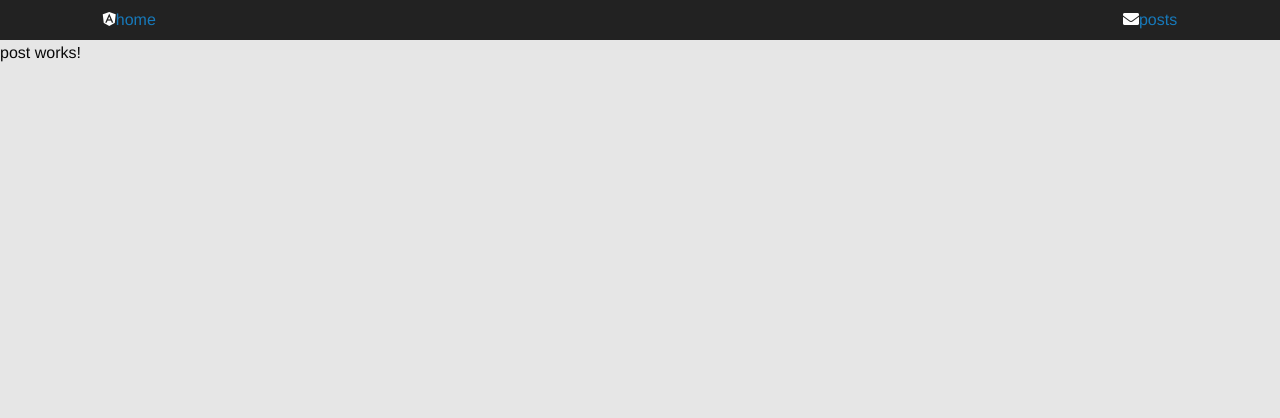
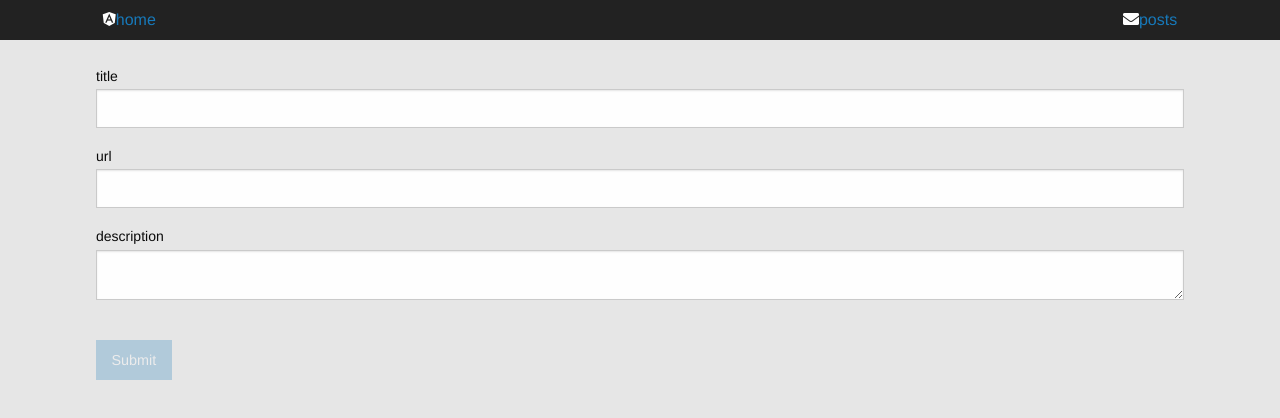
Before and after one commit to fomenkoyegor/mean-Mlab-, an Angular app: page /newpost in a window 1280 px wide. Shown: the top 418 px of the page. Built offline with nearby package versions, Linux system fonts and the light colour scheme; no server answers.

Commit message:
add post

```diff
--- a/src/app/post/post.component.html
+++ b/src/app/post/post.component.html
@@ -1,3 +1,37 @@
-<p>
-  post works!
-</p>
+<br>
+<div class="container">
+  <form [formGroup]="postForm" (submit)="addPost(postForm.value)">
+    <div class="row">
+      <label for="title">title</label>
+      <input
+        type="text"
+        id="title"
+        name="title"
+        [formControl]="postForm.controls['title']"
+        required>
+
+      <label for="url">url</label>
+      <input
+        type="text"
+        id="url"
+        name="url"
+        [formControl]="postForm.controls['url']"
+        required>
+
+      <label for="description">description</label>
+      <textarea
+        type="text"
+        id="description"
+        name="description"
+        [formControl]="postForm.controls['description']"
+        required>
+      </textarea>
+      <br>
+      <input
+        type="submit"
+        class="button"
+        [disabled]="!postForm.valid"
+      >
+    </div>
+  </form>
+</div>
```
Also changed, not shown: 1 other file (tests, documents, lock files or other folders).
